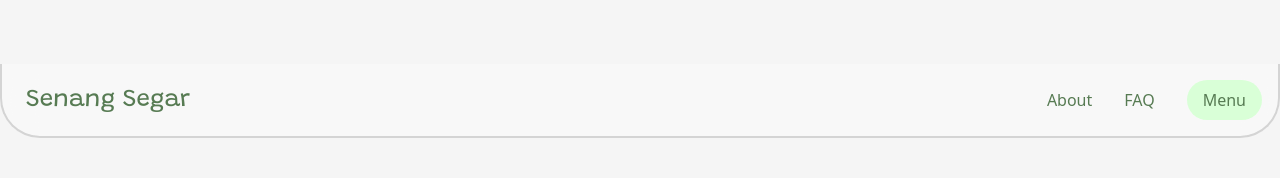
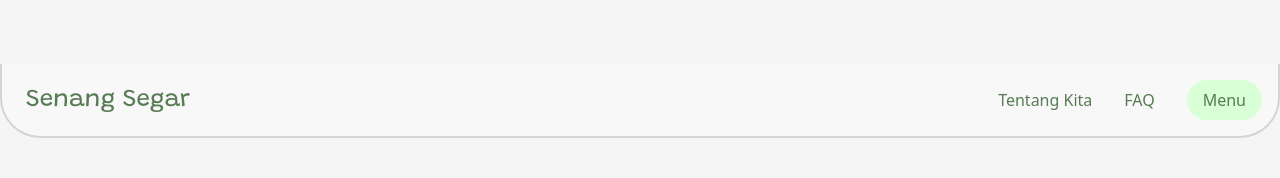
Before and after one commit to pnxl/senangsegar, a Nuxt app: page / in a window 1280 px wide. Shown: the top 178 px of the page. Built offline with nearby package versions, Linux system fonts and the light colour scheme.

Commit message:
chore: rename header link

```diff
--- a/layouts/default.vue
+++ b/layouts/default.vue
@@ -15,9 +15,9 @@
       <div class="flex gap-x-8 my-auto text-base">
         <div class="my-auto flex gap-x-8">
           <nuxt-link
-            to="#about"
+            to="#tentang-kita"
             class="dark:hover:text-brand-lighter hover:text-brand-darkest font-medium"
-            >About</nuxt-link
+            >Tentang Kita</nuxt-link
           >
           <nuxt-link
             to="#faq"
```
